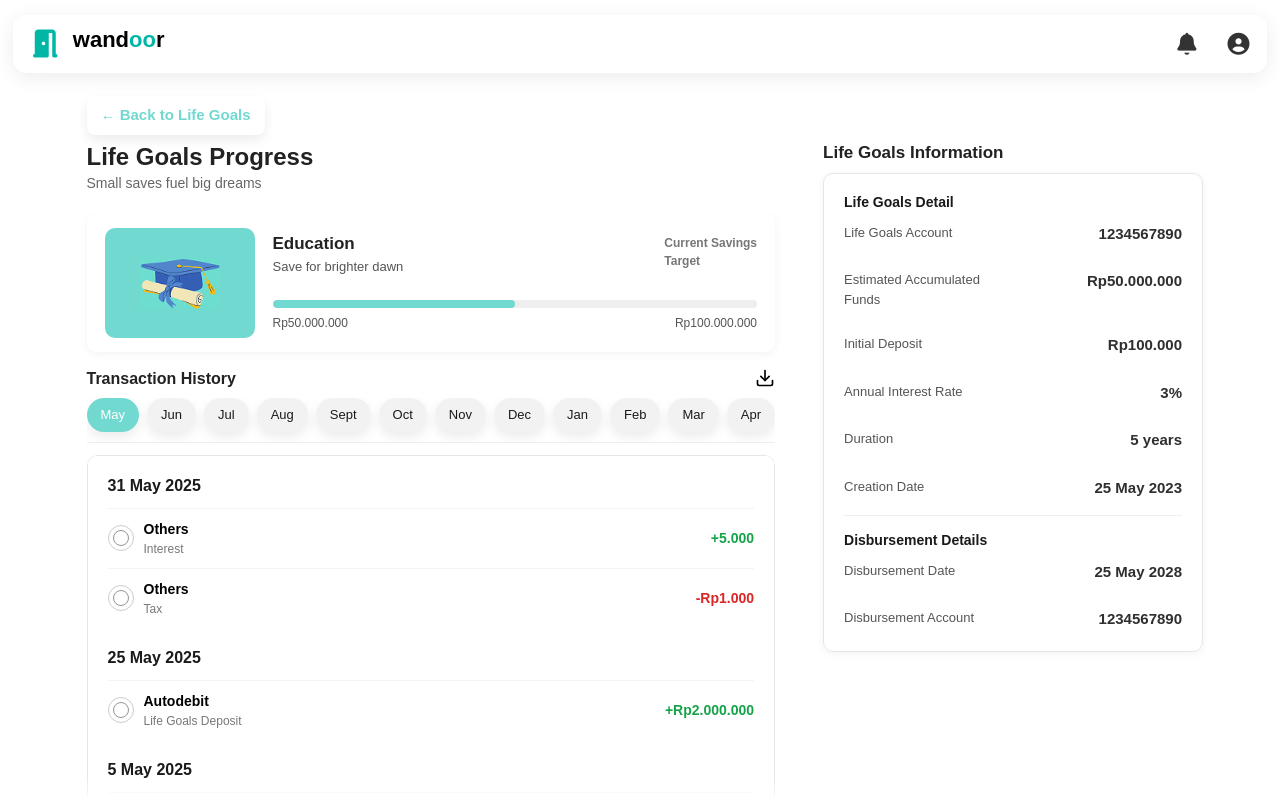
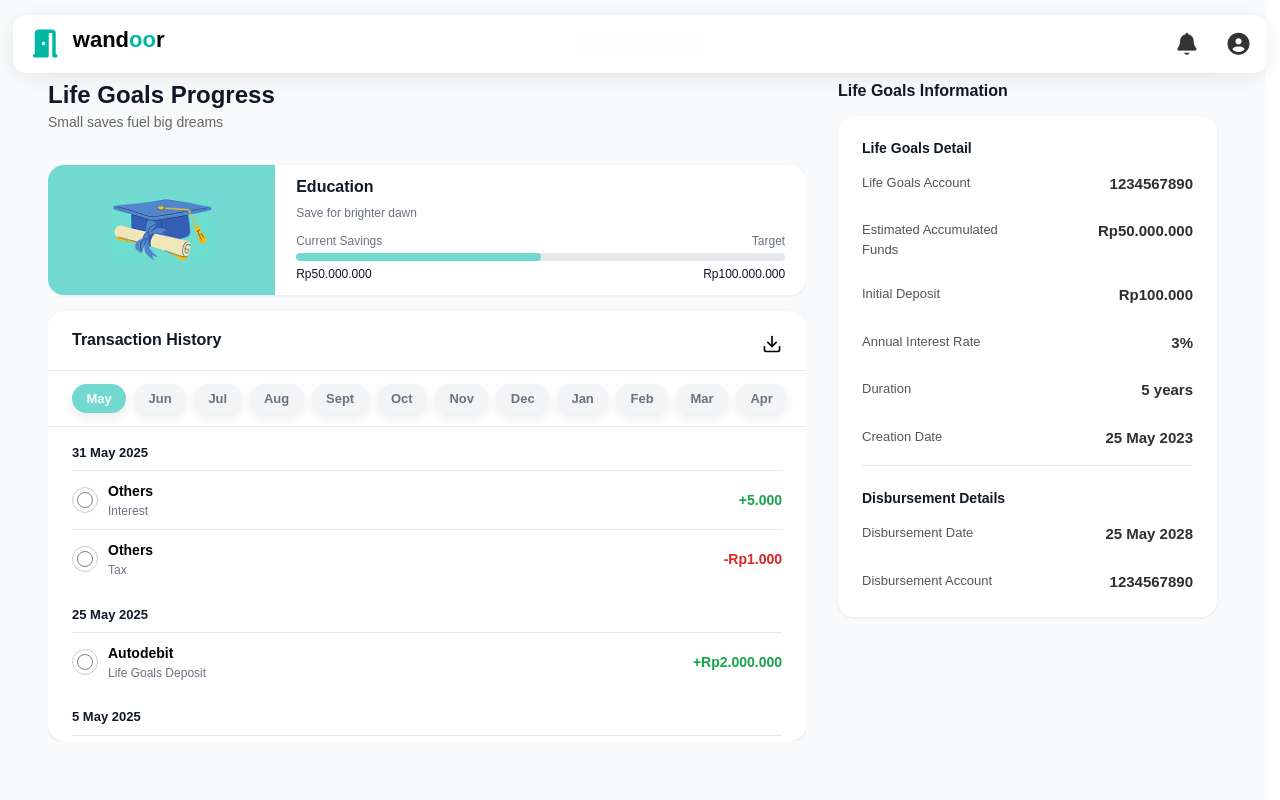
Before and after one commit to kelompok-3-odp343/Client-Side, a React (Vite) app: page /lifegoal/1 in a window 1280 px wide. Built offline with nearby package versions, Linux system fonts and the light colour scheme.

Commit message:
fix life goals detail, kelar

```diff
--- a/src/css/lifegoalsDetail.css
+++ b/src/css/lifegoalsDetail.css
@@ -1,219 +1,180 @@
 :root {
   --theme: #71d9d0;
-  --text-main: #1a1a1a;
-  --text-sub: #555;
-  --text-muted: #777;
-  --border: #e6e6e6;
-  --bg: #ffffff;
-  --shadow: 0 2px 10px rgba(0, 0, 0, 0.05);
+  --bg: #f9fafb;
+  --border: #e5e7eb;
+  --text-main: #111827;
+  --text-sub: #6b7280;
 }
 
-body {
-  font-family: "Poppins", sans-serif;
+/* Layout utama */
+.lg-container {
+  min-height: 100vh;
   background: var(--bg);
-  color: var(--text-main);
-  margin: 0;
-  overflow-x: hidden;
-}
-
-/* === MAIN CONTAINER === */
-.lg-main {
-  padding: 96px 64px 40px;
-  /* beri jarak aman dari navbar */
-  max-width: 1220px;
-  margin: 0 auto;
   display: flex;
   flex-direction: column;
 }
 
-/* === BACK BUTTON === */
-.lg-back {
-  background: none;
-  border: none;
-  color: var(--theme);
-  font-weight: 600;
-  cursor: pointer;
-  font-size: 15px;
-  padding: 8px 14px;
-  border-radius: 8px;
-  width: fit-content;
-  transition: background 0.2s;
-  position: sticky;
-  top: 84px;
-  /* fix: tepat di bawah navbar */
-  z-index: 15;
-  background: var(--bg);
+.lg-main {
+  flex: 1;
+  padding: 1.5rem 3rem;
+  display: flex;
+  flex-direction: column;
+  overflow: hidden;
 }
 
-.lg-back:hover {
-  background: rgba(113, 217, 208, 0.1);
+.lg-back {
+  border: none;
+  background: none;
+  font-size: 14px;
+  color: var(--text-sub);
+  margin-bottom: 1rem;
+  cursor: pointer;
 }
 
-/* === GRID === */
+/* GRID */
 .lg-grid {
   display: grid;
-  grid-template-columns: 1fr 380px;
-  gap: 48px;
-  align-items: start;
-  margin-top: 8px;
+  grid-template-columns: 2fr 1fr;
+  gap: 2rem;
+  height: calc(100vh - 140px);
 }
 
-/* === LEFT COLUMN === */
+/* LEFT COLUMN */
 .left-column {
   display: flex;
   flex-direction: column;
-  position: relative;
+  overflow: hidden;
 }
 
-/* === HEADER (TITLE + SUBTITLE) === */
 .section-header {
-  /* position: sticky; */
-  top: 132px;
-  /* berhenti tepat di bawah back button */
-  background: var(--bg);
-  z-index: 14;
-  padding-bottom: 4px;
+  margin-bottom: 1rem;
 }
 
-.section-header .lg-title {
-  font-size: 22px;
+.lg-title {
+  font-size: 18px;
   font-weight: 700;
-  margin: 0;
+  color: var(--text-main);
 }
 
-.section-header .lg-sub {
+.lg-sub {
   font-size: 13px;
   color: var(--text-sub);
-  margin-top: 4px;
 }
 
-/* === CARD === */
+/* Top card (diperkecil proporsinya) */
 .lg-topcard {
+  background: white;
+  border-radius: 16px;
   display: flex;
-  gap: 18px;
-  align-items: center;
-  background: #fff;
-  padding: 14px 18px;
-  border-radius: 10px;
-  box-shadow: var(--shadow);
-  position: sticky;
-  top: 190px;
-  /* tepat di bawah title/subtitle */
-  z-index: 13;
+  overflow: hidden;
+  box-shadow: 0 1px 3px rgba(0, 0, 0, 0.08);
+  margin-bottom: 1rem;
+  flex-shrink: 0;
+  height: 130px; /* sebelumnya lebih tinggi, sekarang lebih kompak */
 }
 
 .topcard-left {
-  width: 150px;
-  height: 110px;
-  border-radius: 10px;
+  width: 30%;
   display: flex;
+  justify-content: center;
   align-items: center;
-  justify-content: center;
+  padding: 0.8rem;
 }
 
 .topcard-left img {
-  width: 80px;
-  height: 80px;
-  object-fit: contain;
+  width: 80%;
+  max-width: 100px;
 }
 
 .topcard-right {
   flex: 1;
-}
-
-.top-row {
+  padding: 1rem 1.3rem;
   display: flex;
-  justify-content: space-between;
-  align-items: flex-start;
+  flex-direction: column;
+  justify-content: center;
 }
 
 .goal-title {
-  font-size: 17px;
+  font-size: 16px;
   font-weight: 700;
-  margin: 0;
+  color: var(--text-main);
 }
 
 .goal-desc {
+  font-size: 12px;
   color: var(--text-sub);
-  font-size: 13px;
-  margin-top: 2px;
+  margin-bottom: 0.6rem;
 }
 
 .meta {
+  display: flex;
+  justify-content: space-between;
   font-size: 12px;
-  color: var(--text-muted);
-  font-weight: 600;
-}
-
-.top-progress {
-  margin-top: 8px;
+  color: var(--text-sub);
+  margin-bottom: 0.2rem;
 }
 
 .progress-track {
   width: 100%;
   height: 8px;
-  background: #eee;
-  border-radius: 6px;
+  background: #e5e7eb;
+  border-radius: 5px;
   overflow: hidden;
 }
 
 .progress-fill {
   height: 100%;
-  border-radius: 6px;
-  transition: width 0.4s ease;
+  border-radius: 5px;
 }
 
 .progress-values {
   display: flex;
   justify-content: space-between;
-  margin-top: 6px;
   font-size: 12px;
-  color: var(--text-sub);
+  color: var(--text-main);
+  margin-top: 4px;
 }
 
-/* === HISTORY SECTION === */
+/* History Panel */
 .history-panel {
-  position: sticky;
-  top: 200px;
-  background: var(--bg);
-  z-index: 12;
-  padding-top: 8px;
-  margin-top: 8px;
+  background: white;
+  border-radius: 16px;
+  flex: 1;
+  display: flex;
+  flex-direction: column;
+  overflow: hidden;
+  box-shadow: 0 1px 3px rgba(0, 0, 0, 0.08);
+  min-height: 0;
 }
 
 .panel-header {
   display: flex;
   justify-content: space-between;
   align-items: center;
-  margin-bottom: 10px;
+  padding: 1.2rem 1.5rem 0.8rem 1.5rem;
+  border-bottom: 1px solid var(--border);
 }
 
 .panel-title {
   font-size: 16px;
   font-weight: 700;
-  margin: 0;
+  color: var(--text-main);
 }
 
 .download-icon {
-  color: var(--text-main);
   cursor: pointer;
-  flex-shrink: 0;
-  transition: opacity 0.2s;
+  color: var(--text-sub);
 }
 
-.download-icon:hover {
-  opacity: 0.6;
-}
-
-/* === MONTHS BAR === */
+/* Month pills — tetap satu baris */
 .months-row {
   display: flex;
-  gap: 8px;
   flex-wrap: nowrap;
   overflow-x: auto;
-  background: var(--bg);
-  padding-bottom: 10px;
-  border-bottom: 1px solid #eee;
+  gap: 0.5rem;
+  padding: 0.8rem 1.5rem;
+  border-bottom: 1px solid var(--border);
+  scrollbar-width: none;
 }
 
 .months-row::-webkit-scrollbar {
@@ -221,99 +182,85 @@ body {
 }
 
 .month-pill {
+  flex-shrink: 0;
   border: none;
-  background: #f2f2f2;
-  padding: 7px 14px;
-  border-radius: 18px;
-  font-weight: 500;
+  border-radius: 999px;
+  background: #f3f4f6;
+  color: var(--text-sub);
   font-size: 13px;
+  padding: 0.3rem 0.9rem;
   cursor: pointer;
-  color: var(--text-main);
-  transition: 0.2s;
-  white-space: nowrap;
 }
 
 .month-pill.active {
   background: var(--theme);
-  color: #fff;
+  color: white;
 }
 
-/* === TRANSACTION LIST === */
+/* Scrollable transaction list */
 .tx-list {
-  background: #fff;
-  border: 1px solid var(--border);
-  border-radius: 10px;
-  box-shadow: var(--shadow);
-  padding: 18px 20px;
-  margin-top: 12px;
-  height: calc(100vh - 450px);
+  flex: 1;
   overflow-y: auto;
-  overflow-x: hidden;
-  scroll-behavior: smooth;
-  mask-image: linear-gradient(to bottom, black 92%, transparent 100%);
-  -webkit-mask-image: linear-gradient(to bottom, black 92%, transparent 100%);
+  padding: 1rem 1.5rem 1.5rem 1.5rem;
+  max-height: 62vh; /* lebih luas dari sebelumnya */
 }
 
 .tx-list::-webkit-scrollbar {
-  width: 0;
-  background: transparent;
+  width: 6px;
 }
 
-/* TRANSACTION ITEMS */
-.tx-group+.tx-group {
-  margin-top: 18px;
+.tx-list::-webkit-scrollbar-thumb {
+  background-color: #d1d5db;
+  border-radius: 4px;
+}
+
+.tx-group {
+  margin-bottom: 1rem;
 }
 
 .tx-date {
-  font-weight: 700;
-  margin-bottom: 10px;
+  font-weight: 600;
+  font-size: 13px;
   color: var(--text-main);
+  margin-bottom: 0.5rem;
 }
 
 .tx-row {
   display: flex;
   justify-content: space-between;
   align-items: center;
-  padding: 10px 0;
-  border-top: 1px solid #f4f4f4;
-}
-
-.tx-row:first-child {
-  border-top: none;
-  padding-top: 0;
+  padding: 0.6rem 0;
+  border-top: 1px solid var(--border);
 }
 
 .tx-left {
   display: flex;
   align-items: center;
-  gap: 10px;
+  gap: 0.8rem;
 }
 
-.tx-icon {
-  width: 32px;
-  height: 32px;
-  border: 1px solid #ccc;
-  border-radius: 50%;
+.tx-icon svg {
+  color: var(--text-sub);
+}
+
+.tx-text {
   display: flex;
-  justify-content: center;
-  align-items: center;
-  color: #777;
+  flex-direction: column;
 }
 
 .tx-type {
-  font-weight: 600;
-  font-size: 14px;
+  font-size: 13px;
+  color: var(--text-main);
 }
 
 .tx-sub {
   font-size: 12px;
-  color: var(--text-muted);
+  color: var(--text-sub);
 }
 
 .tx-amount {
+  font-size: 13px;
   font-weight: 600;
-  font-size: 14px;
-  text-align: right;
 }
 
 .tx-amount.pos {
@@ -324,83 +271,74 @@ body {
   color: #dc2626;
 }
 
-/* === RIGHT COLUMN (FIXED) === */
+/* RIGHT COLUMN */
 .info-column {
-  position: sticky;
-  top: 120px;
-  /* sejajar navbar bawah */
-  align-self: start;
-  height: fit-content;
+  display: flex;
+  flex-direction: column;
+  background: transparent;
 }
 
 .info-title {
-  font-size: 17px;
+  font-size: 16px;
   font-weight: 700;
-  margin: 0 0 10px;
+  color: var(--text-main);
+  margin-bottom: 1rem;
 }
 
 .info-card {
-  background: #fff;
-  border: 1px solid var(--border);
-  border-radius: 10px;
-  padding: 20px;
-  box-shadow: var(--shadow);
+  background: white;
+  border-radius: 16px;
+  padding: 1.5rem;
+  flex-shrink: 0;
+  box-shadow: 0 1px 3px rgba(0, 0, 0, 0.08);
 }
 
 .info-heading {
   font-size: 14px;
   font-weight: 700;
-  margin-bottom: 12px;
+  margin-bottom: 1rem;
   color: var(--text-main);
 }
 
 .info-heading.small {
-  margin-top: 16px;
-  font-weight: 600;
+  margin-top: 1.5rem;
 }
 
 .info-grid {
   display: grid;
   grid-template-columns: 1fr 1fr;
-  row-gap: 10px;
-  font-size: 14px;
+  row-gap: 0.5rem;
+  column-gap: 0.5rem;
+  font-size: 13px;
 }
 
 .label {
-  color: var(--text-muted);
+  color: var(--text-sub);
 }
 
 .value {
-  font-weight: 200;
+  color: var(--text-main);
   text-align: right;
-  color: var(--text-main);
 }
 
 .divider {
   height: 1px;
-  background: #efefef;
-  margin: 16px 0;
+  background: var(--border);
+  margin: 1rem 0;
 }
 
-/* === RESPONSIVE === */
-@media (max-width: 980px) {
-  .lg-main {
-    padding: 60px 20px;
-  }
-
+/* RESPONSIVE */
+@media (max-width: 1024px) {
   .lg-grid {
     grid-template-columns: 1fr;
+    height: auto;
   }
 
   .info-column {
-    position: static;
-    order: 2;
-    margin-top: 20px;
+    margin-top: 2rem;
   }
 
   .tx-list {
-    height: auto;
-    mask-image: none;
-    -webkit-mask-image: none;
+    max-height: 55vh;
   }
 }
```
